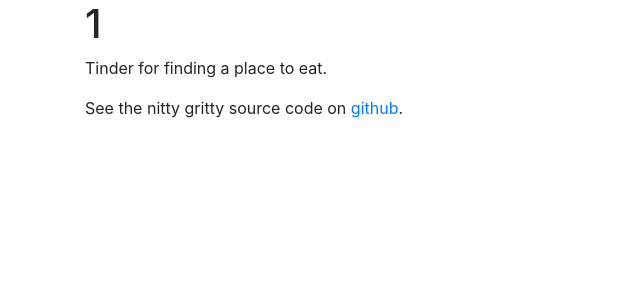
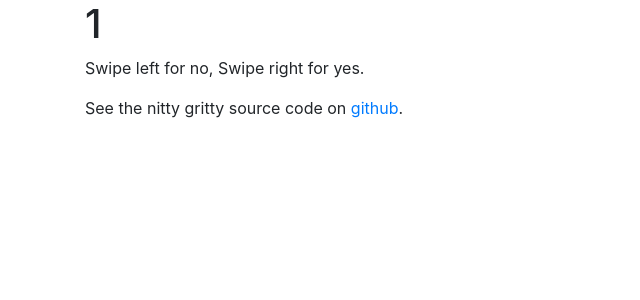
Before and after one commit to simonfong6/chicken-tinder, a Flask app: page /rooms/1 in a window 1280 px wide. Shown: the top 300 px of the page, without its empty margins (0-640 px from the left). Run offline with Flask 2, Linux system fonts and the light colour scheme; some libraries are stand-ins or nearby versions.

Commit message:
Change message

```diff
--- a/chicken_tinder/blueprints/rooms/templates/room.html.jinja
+++ b/chicken_tinder/blueprints/rooms/templates/room.html.jinja
@@ -23,7 +23,7 @@
   <div class="container">
     <h1>{{ name.capitalize() }}</h1>
     <p>
-      Tinder for finding a place to eat.
+      Swipe left for no, Swipe right for yes.
     </p>
     <p>
       See the nitty gritty source code on
```
